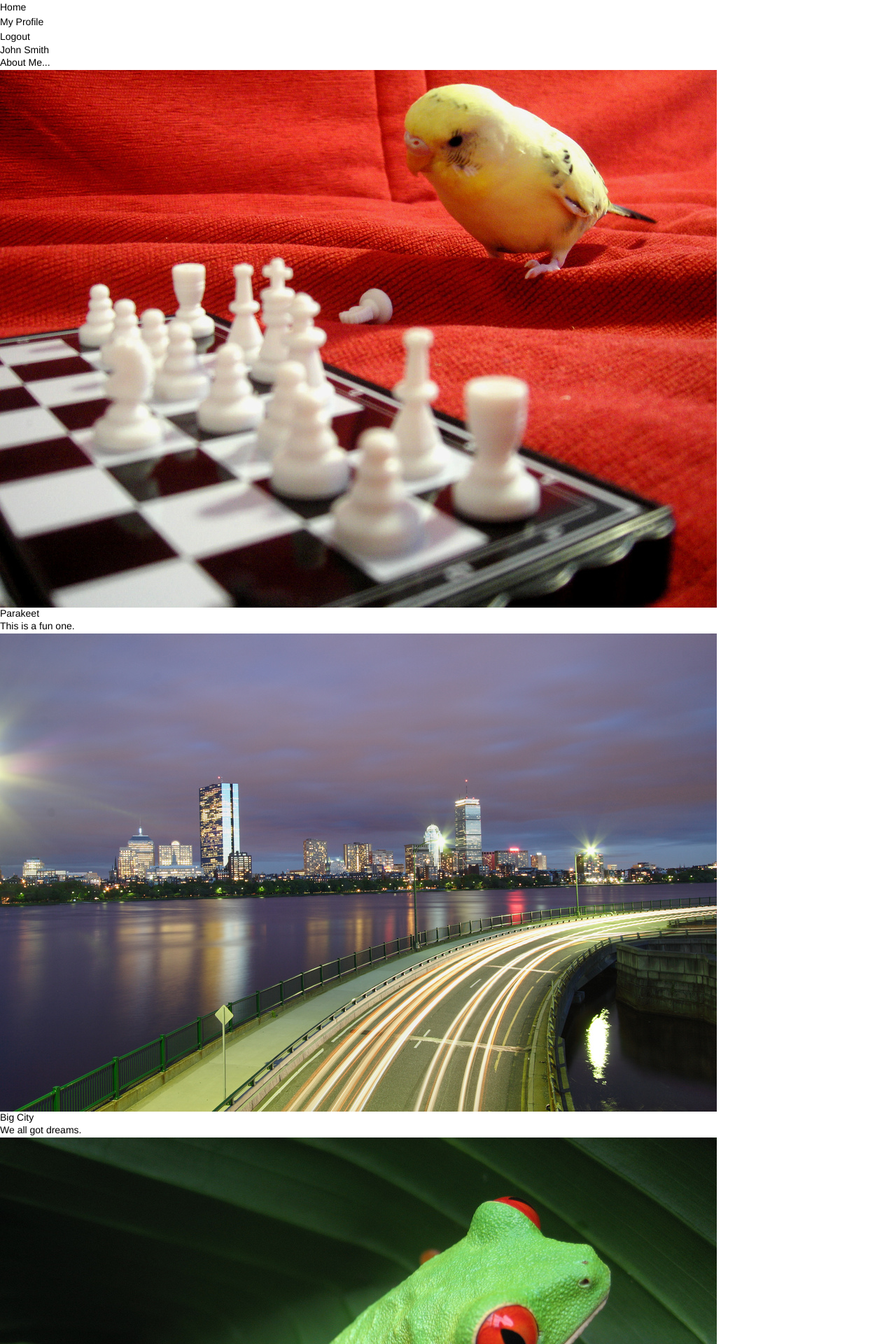
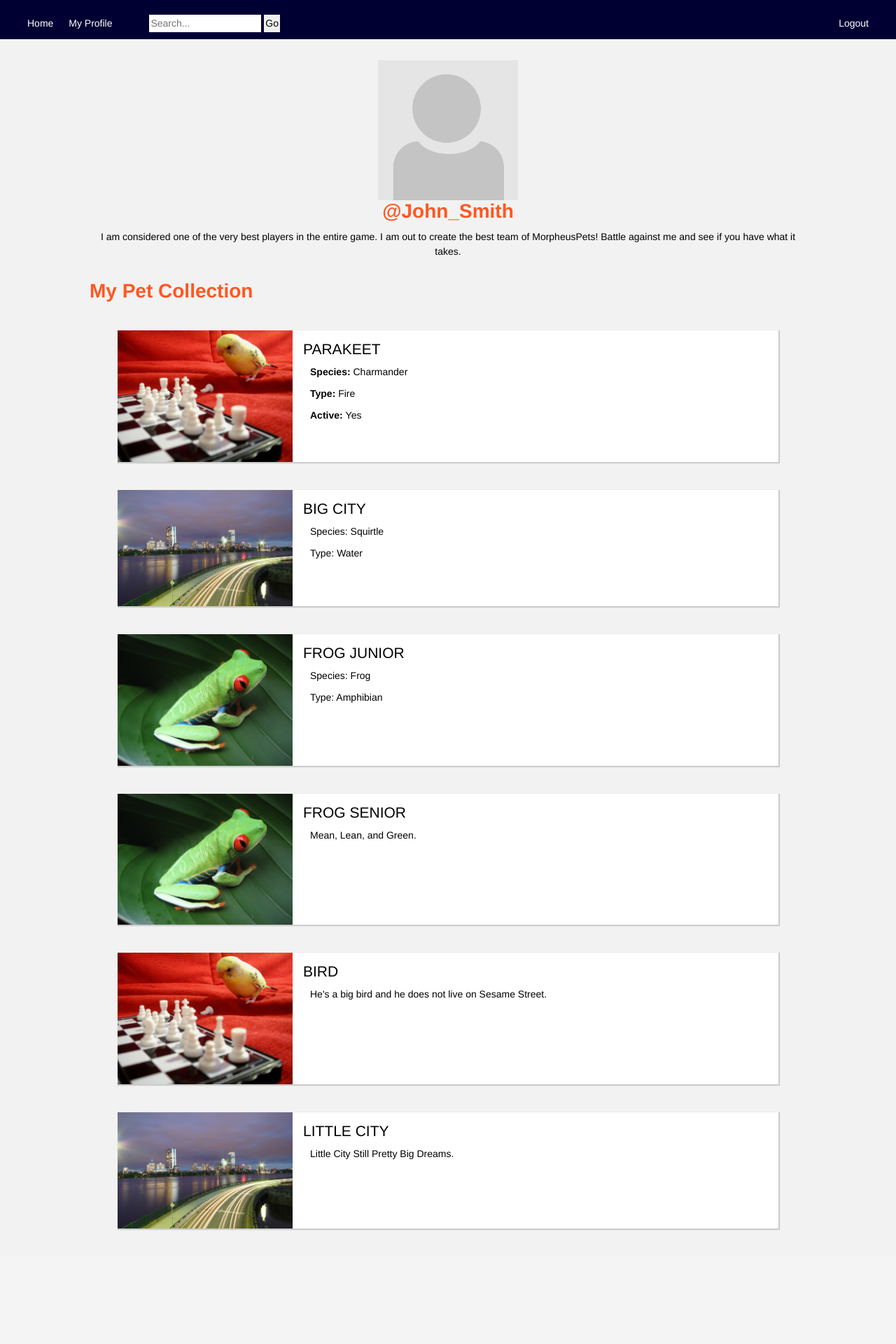
Before and after one commit to amatos4/MorpheusPets, a PHP site: page /my_profile.php in a window 1280 px wide. Shown: the top 1920 px of the page at 70% size. After the commit the page ends 1757 px from the top, so only its background shows below. Run offline with PHP 8.4, Linux system fonts and the light colour scheme; some libraries are stand-ins or nearby versions.

Commit message:
Updated My Profile and base css file

```diff
--- a/base.css
+++ b/base.css
@@ -29,7 +29,7 @@ nav ul:after { clear: both; content: ""; display: block; height: 0; visibility:
 
 /* styles */
 body {
-  background: #fff;
+  background: #f2f2f2;
   color: #000;
   font: 14px/21px Helvetica, Arial, sans-serif;
   -webkit-font-smoothing: antialiased;
@@ -49,6 +49,131 @@ a:hover { color: #252525; }
   max-width: 1024px;
   position: relative;
   width: 93.75%;
+}
+
+nav {
+    background-color: #000033;
+    margin: 0;
+    overflow: hidden;
+}
+
+nav ul{
+    margin: 0px 30px;
+    padding-top: 10px;
+}
+nav ul li {
+    display: inline-block;
+    list-style-type: none;
+    padding: 2px;
+}
+
+nav > ul > li > a {
+    color: #FFF;
+    background-color:#000033;
+    display: block;
+    line-height: 2em;
+    padding: 0.5em 0.5em;
+    text-decoration: none;
+}
+
+nav > ul > li > a:hover {
+    color: #ff5722;
+}
+
+nav ul #search-bar {
+    margin-left: 40px;
+    display: inline-block;
+    padding: 2px;
+}
+
+nav ul #search-button {
+    display: inline-block;
+    padding: 2px;
+}
+
+.logout {
+    float: right;
+}
+
+#container {
+    width: 80%;
+    margin: 30px auto;
+    overflow: hidden;
+}
+
+.profile-badge {
+    width: 100%;
+}
+
+.profile-badge img {
+    width: 200px;
+    display: block;
+    margin-left: auto;
+    margin-right: auto;
+}
+
+.profile-badge article {
+    display: block;
+    margin-left: auto;
+    margin-right: auto;
+}
+
+.profile-badge h1 {
+    font-size: 2em;
+    margin-bottom: 10px;
+    color: #ff5722;
+    font-weight: 800;
+    text-align: center;
+}
+
+.profile-badge p {
+    text-align: center;
+}
+
+
+.pet-container {
+    display: block;
+    margin-top: 30px;
+    margin-bottom: 30px;
+    width: 100%;
+}
+
+.pet-container > h1 {
+    font-size: 2em;
+    margin-bottom: 10px;
+    color: #ff5722;
+    font-weight: 600;
+}
+
+.pet-badge {
+    background-color: #FFF;
+    margin: 40px;
+    position: relative;
+    overflow: hidden;
+    width: auto;
+    -webkit-box-shadow: 1px 1px 1px 1px #ccc;
+    -mox-box-shadow: 1px 1px 1px 1px #ccc;
+    box-shadow: 1px 1px 1px 1px #ccc;
+}
+
+.pet-badge img {
+    width: 250px;
+    float: left;
+    margin: 0px 15px 0px 0px;
+}
+
+.pet-stats {
+    float: left;
+}
+
+.pet-stats h1 {
+    text-transform: uppercase;
+    font-size: 1.5em;
+    padding-top: 15px;
+}
+
+.pet-stats p {
+    margin: 10px;
 }
 
 /* retina device detection */
--- a/my_profile.php
+++ b/my_profile.php
@@ -21,7 +21,7 @@
 
     <script src="static/js/lib/modernizr.js"></script>
 
-    <title>H&amp;L</title>
+    <title>My MorpheusPets Profile</title>
 </head>
 
 <body>
@@ -30,6 +30,8 @@
         <ul>
             <li><a href="index.html">Home</a></li>
             <li><a href="#">My Profile</a></li>
+            <input id="search-bar" name="search" type="text" placeholder="Search...">
+            <input id="search-button" name="search_submit" type="submit" value="Go">
             <li class="logout"><a href="#">Logout</a></li>
         </ul>
     </nav>
@@ -37,41 +39,61 @@
     <div id="container">
 
        <section class="profile-badge">
-            <h1>John Smith</h1>
-            <p>About Me...</p>
+           <img src="images/avatar_blank.png"/>
+           <article class="description">
+                <h1>@John_Smith</h1>
+                <p>I am considered one of the very best players in the entire game. I am out to create the best team of MorpheusPets! Battle against me and see if you have what it takes.</p>
+           </article>
         </section>
 
-        <section class="profile-badge">
+        <section class="pet-container">
+            <h1>My Pet Collection</h1>
             <ul>
                 <li class="pet-badge">
-                    <img src="images/bird.jpg" />
+                    <a href="#"><img src="images/bird.jpg" /></a>
+                    <div class="pet-stats" />
                         <h1>Parakeet</h1>
-                    <p>This is a fun one.</p>
+                        <p><b>Species: </b>Charmander</p>
+                        <p><b>Type: </b> Fire</p>
+                        <p><b>Active: </b>Yes</p>
+                    </div>
                 </li>
                 <li class="pet-badge">
                     <img src="images/city.jpg" />
+                    <div class="pet-stats" />
                         <h1>Big City</h1>
-                    <p>We all got dreams.</p>
+                        <p>Species: Squirtle</p>
+                        <p>Type: Water</p>
+                    </div>
                 </li>
                 <li class="pet-badge">
                     <img src="images/frog.jpg" />
+                    <div class="pet-stats" />
                         <h1>Frog Junior</h1>
-                    <p>He packs a punch.</p>
+                        <p>Species: Frog</p>
+                        <p>Type: Amphibian</p>
+                    </div>
                 </li>
                 <li class="pet-badge">
                     <img src="images/frog.jpg" />
+                    <div class="pet-stats" />
                         <h1>Frog Senior</h1>
                         <p>Mean, Lean, and Green.</p>
+                    </div>
                 </li>
                 <li class="pet-badge">
                     <img src="images/bird.jpg" />
+                    <div class="pet-stats" />
                         <h1>Bird</h1>
                         <p>He's a big bird and he does not live on Sesame Street.</p>
+                    </div>
                 </li>
                 <li class="pet-badge">
                     <img src="images/city.jpg" />
+                    <div class="pet-stats" />
                         <h1>Little City</h1>
                         <p>Little City Still Pretty Big Dreams.</p>
+                    </div>
                 </li>
             </ul>
         </section>
```
Also changed, not shown: images/avatar_blank.png (added). Lines whose indentation alone changed are shown as unchanged.
